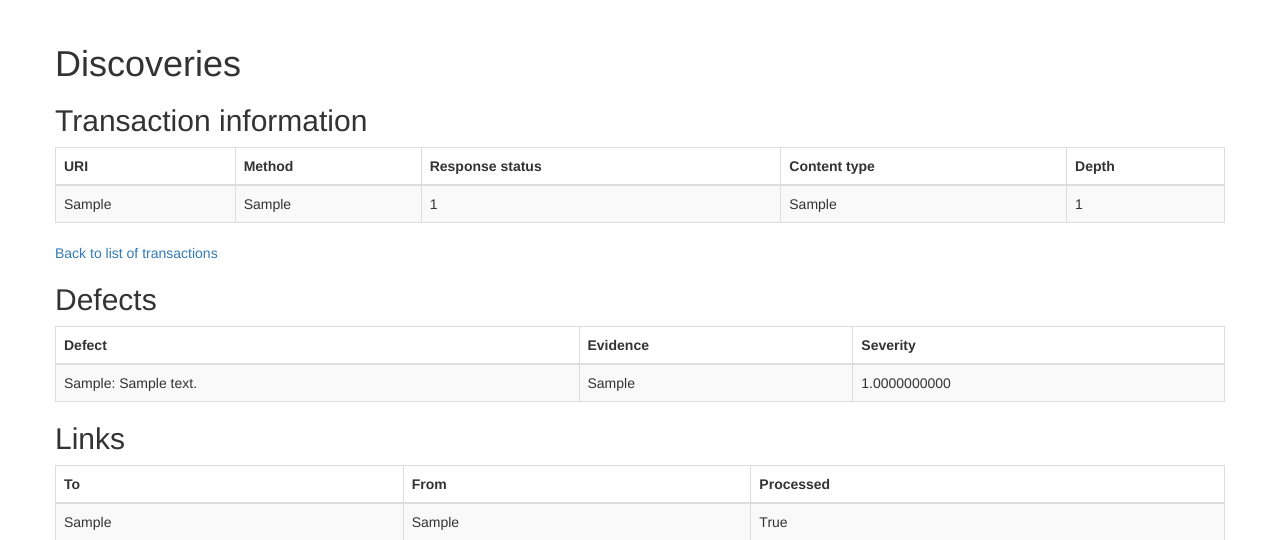
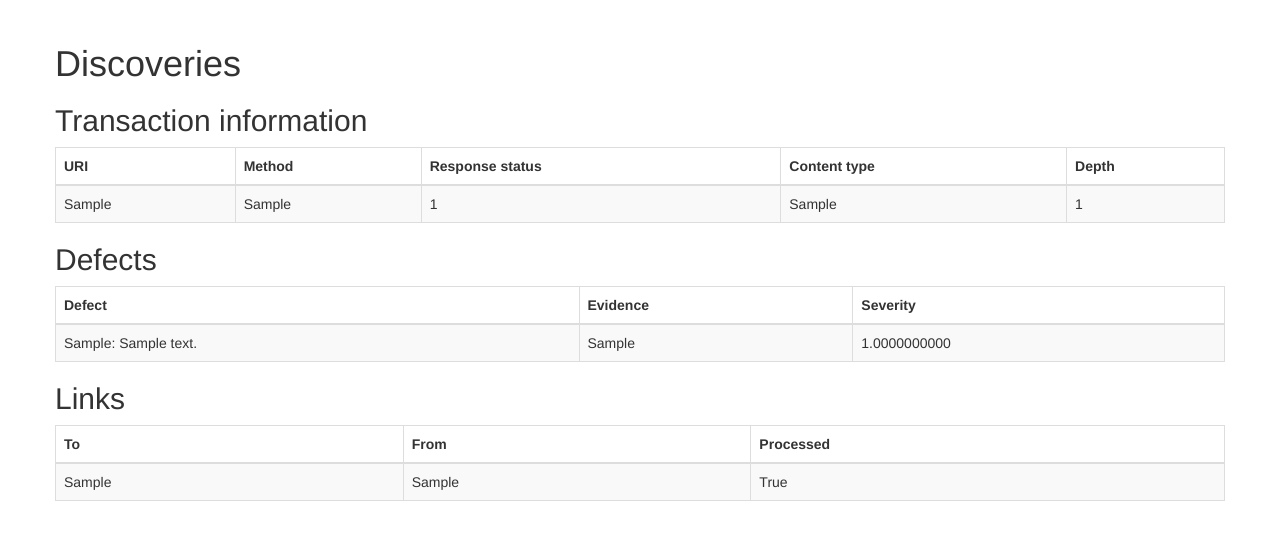
Before and after one commit to eghuro/crawlcheck-report, a Flask app: page /finding/1 in a window 1280 px wide. Shown: the part 51-591 px from the top of the page. Run offline with Flask 2, Linux system fonts and the light colour scheme; tables that the repository leaves empty hold one stand-in row (values such as "Sample post"); some libraries are stand-ins or nearby versions.

Commit message:
Remove unnecessary link to transactions on detail's page

```diff
--- a/project/client/templates/main/finding_detail.html
+++ b/project/client/templates/main/finding_detail.html
@@ -29,8 +29,6 @@
             </tr>
         </tbody>
     </table>
-
-    <p><a href="/transaction">Back to list of transactions</a></p>
 
     <h2>Defects</h2>
     <table border="1" class="table table-striped table-bordered">
```
